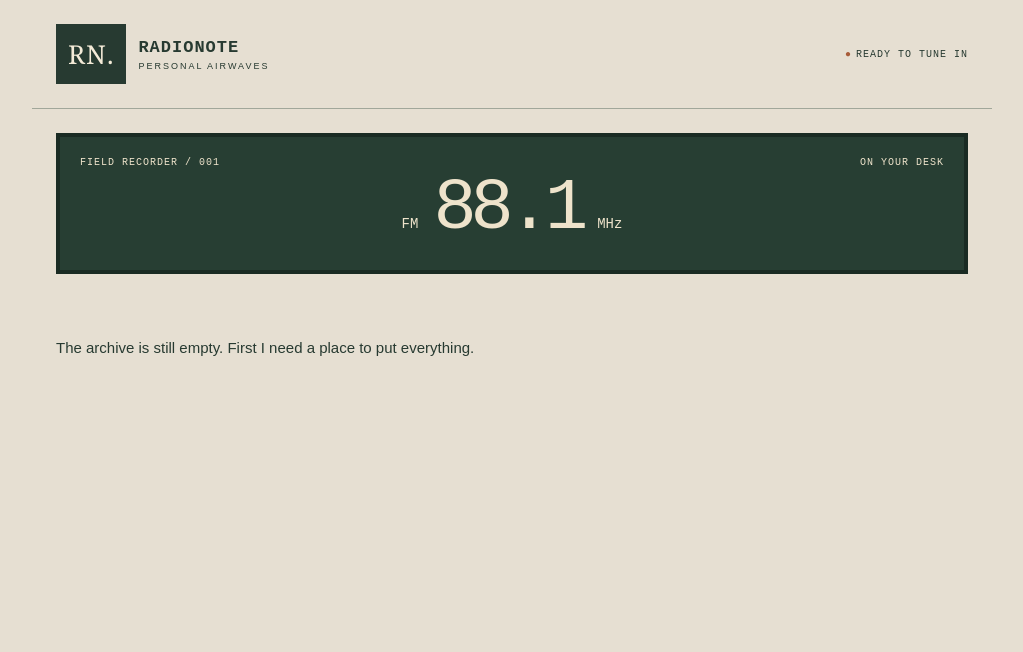
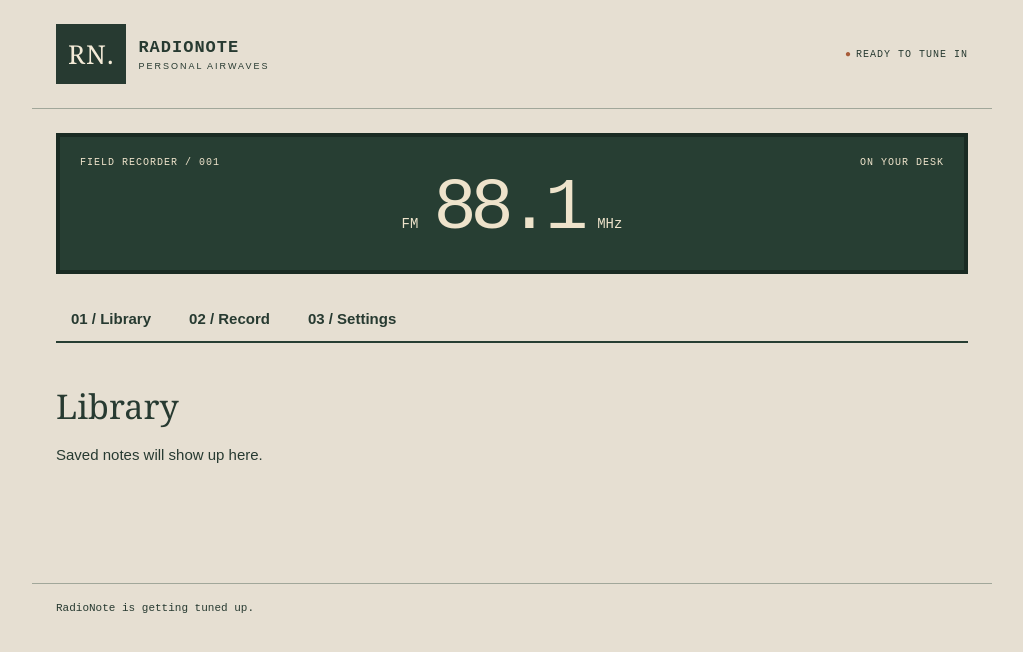
Before and after one commit to itscryptune/RadioNote, a website built with Vite: page index.html in a window 1280 px wide. Shown: the whole page, without its empty margins (128-1151 px from the left). Built offline with nearby package versions, Linux system fonts and the light colour scheme.

Commit message:
switch between basic stations

```diff
--- /dev/null
+++ b/app.js
@@ -0,0 +1,5 @@
+const stations = ['library','record','settings'];
+const current = new URLSearchParams(location.search).get('view');
+const view = stations.includes(current) ? current : 'library';
+document.querySelectorAll('[data-view]').forEach(panel => panel.hidden = panel.dataset.view !== view);
+document.querySelector('#frequency').textContent = {library:'88.1',record:'96.4',settings:'104.2'}[view];
--- a/index.html
+++ b/index.html
@@ -1,6 +1,7 @@
 <!doctype html>
 <html lang="en">
 <link rel="stylesheet" href="./style.css">
+<script type="module" src="./app.js"></script>
 <head>
   <meta charset="utf-8">
   <meta name="viewport" content="width=device-width, initial-scale=1">
@@ -15,8 +16,16 @@
       <div class="receiver-top"><span>FIELD RECORDER / 001</span><span>ON YOUR DESK</span></div>
       <div class="frequency"><span>FM</span><strong id="frequency">88.1</strong><span>MHz</span></div>
   </section>
+  <nav class="stations" aria-label="Radio stations">
+      <a href="?view=library" data-route="library">01 / Library</a>
+      <a href="?view=record" data-route="record">02 / Record</a>
+      <a href="?view=settings" data-route="settings">03 / Settings</a>
+  </nav>
   <main>
-    <p>The archive is still empty. First I need a place to put everything.</p>
+    <section class="screen" data-view="library"><h1>Library</h1><p>Saved notes will show up here.</p></section>
+    <section class="screen" data-view="record" hidden><h1>Record</h1><p>Text comes first. The microphone comes later.</p></section>
+    <section class="screen" data-view="settings" hidden><h1>Settings</h1><p>Backup options will live here.</p></section>
   </main>
+<footer id="message">RadioNote is getting tuned up.</footer>
 </body>
 </html>
--- a/style.css
+++ b/style.css
@@ -15,3 +15,10 @@ a{color:inherit}
 .frequency strong{font:72px 'Courier New',monospace;letter-spacing:-6px}
 .dial{display:flex;justify-content:space-between;border-top:1px solid #c5c7b8;padding-top:10px;font:11px 'Courier New',monospace}
 @media(max-width:550px){.receiver{margin:15px 12px}.frequency strong{font-size:48px}.signal{display:none}.receiver-top{font-size:8px}}
+[hidden]{display:none!important}
+.stations{max-width:912px;margin:20px auto 0;border-bottom:2px solid #273e33;display:flex;gap:8px}
+.stations a{padding:10px 15px;text-decoration:none;font-weight:bold}
+.stations a:hover{background:#d3c6b3}
+main{min-height:240px}
+footer{max-width:960px;padding:18px 24px;margin:auto;border-top:1px solid #a1a79a;font:11px 'Courier New',monospace}
+@media(max-width:550px){.stations{margin:12px}.stations a{flex:1;padding:8px 4px;text-align:center;font-size:12px}}
```
